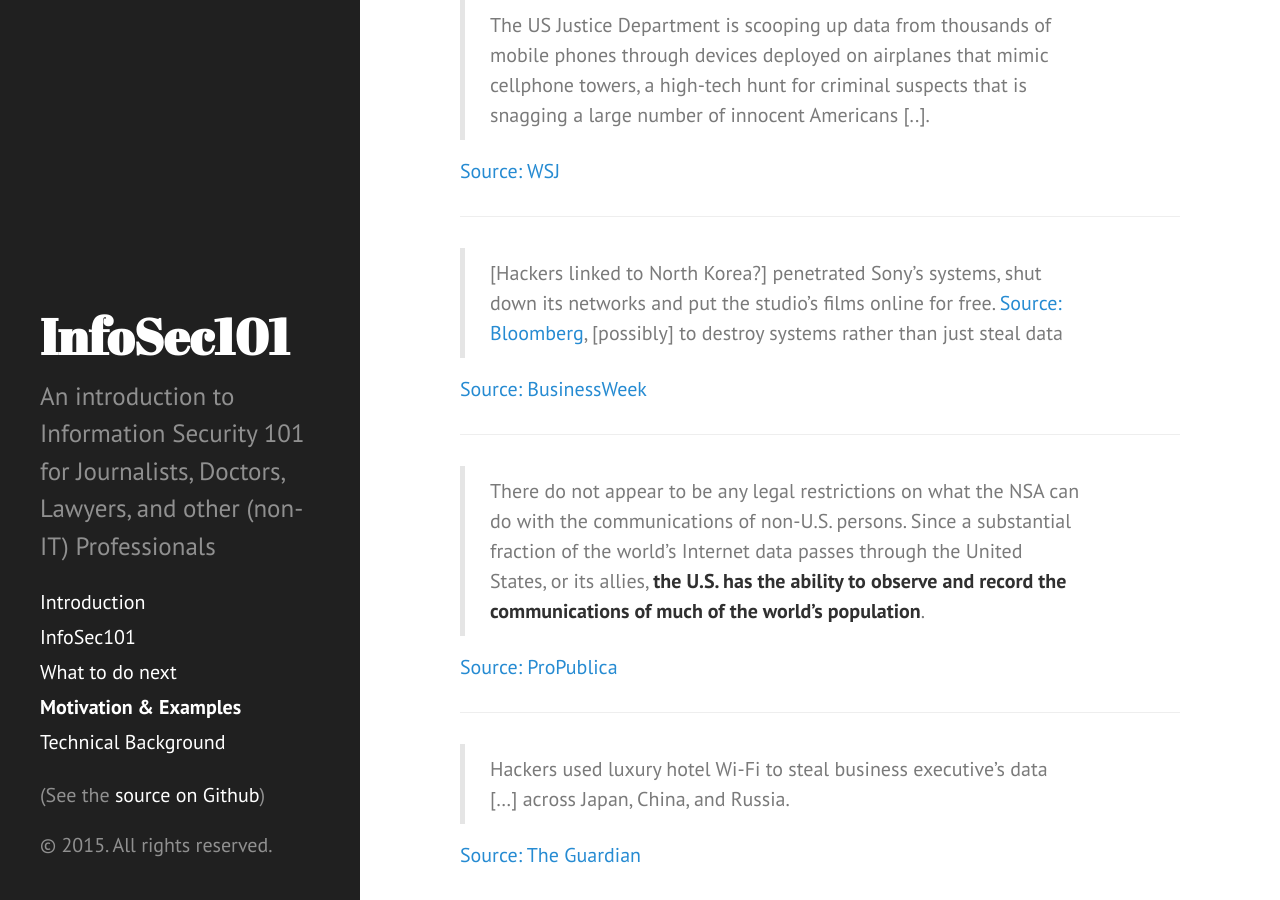
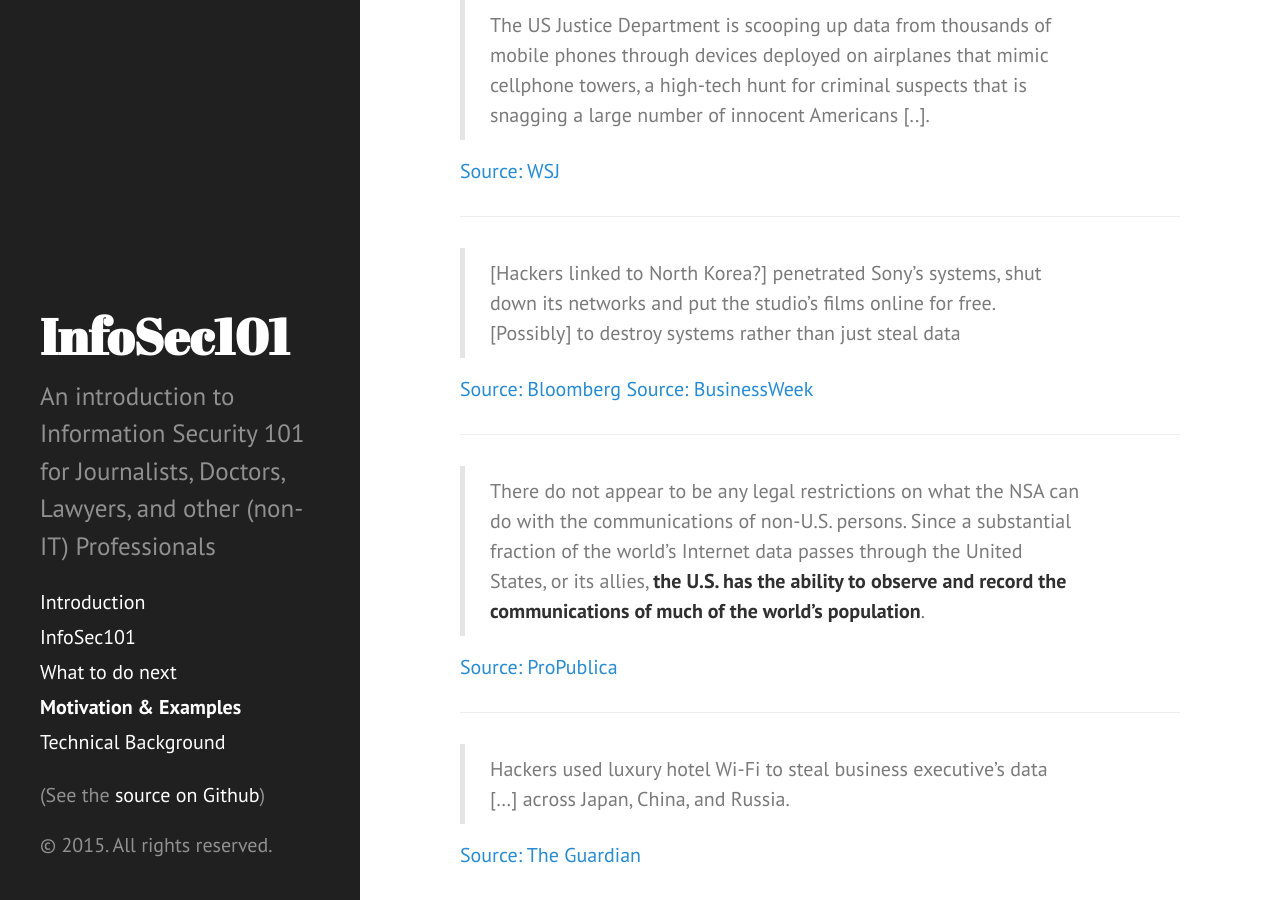
Before and after one commit to fabianlischka/InfoSec101, a Jekyll site: the page built from p3-Motivation.md, in a window 1280 px wide and 900 px high, scrolled down 1571 px. Built offline with Jekyll 4.4.1, drawn with Linux system fonts in a browser that asks for light colours; Markdown is read by kramdown in place of the engine named in the settings.

```diff
--- a/p3-Motivation.md
+++ b/p3-Motivation.md
@@ -45,8 +45,9 @@ Source: [Snowden's website](https://edwardsnowden.com/2014/01/27/video-ard-inter
 [Source: WSJ](http://online.wsj.com/articles/americans-cellphones-targeted-in-secret-u-s-spy-program-1415917533)
 
 ---
-> [Hackers linked to North Korea?] penetrated Sony’s systems, shut down its networks and put the studio’s films online for free. [Source: Bloomberg](http://www.bloomberg.com/news/2014-12-03/sony-hackers-expose-rogen-s-pay-along-with-salaries-at-deloitte.html), [possibly] to destroy systems rather than just steal data
+> [Hackers linked to North Korea?] penetrated Sony’s systems, shut down its networks and put the studio’s films online for free. [Possibly] to destroy systems rather than just steal data
 
+[Source: Bloomberg](http://www.bloomberg.com/news/2014-12-03/sony-hackers-expose-rogen-s-pay-along-with-salaries-at-deloitte.html)
 [Source: BusinessWeek](http://www.businessweek.com/news/2014-12-04/sony-hack-signals-emerging-threat-to-destroy-not-just-steal-data)
 
 ---
```
